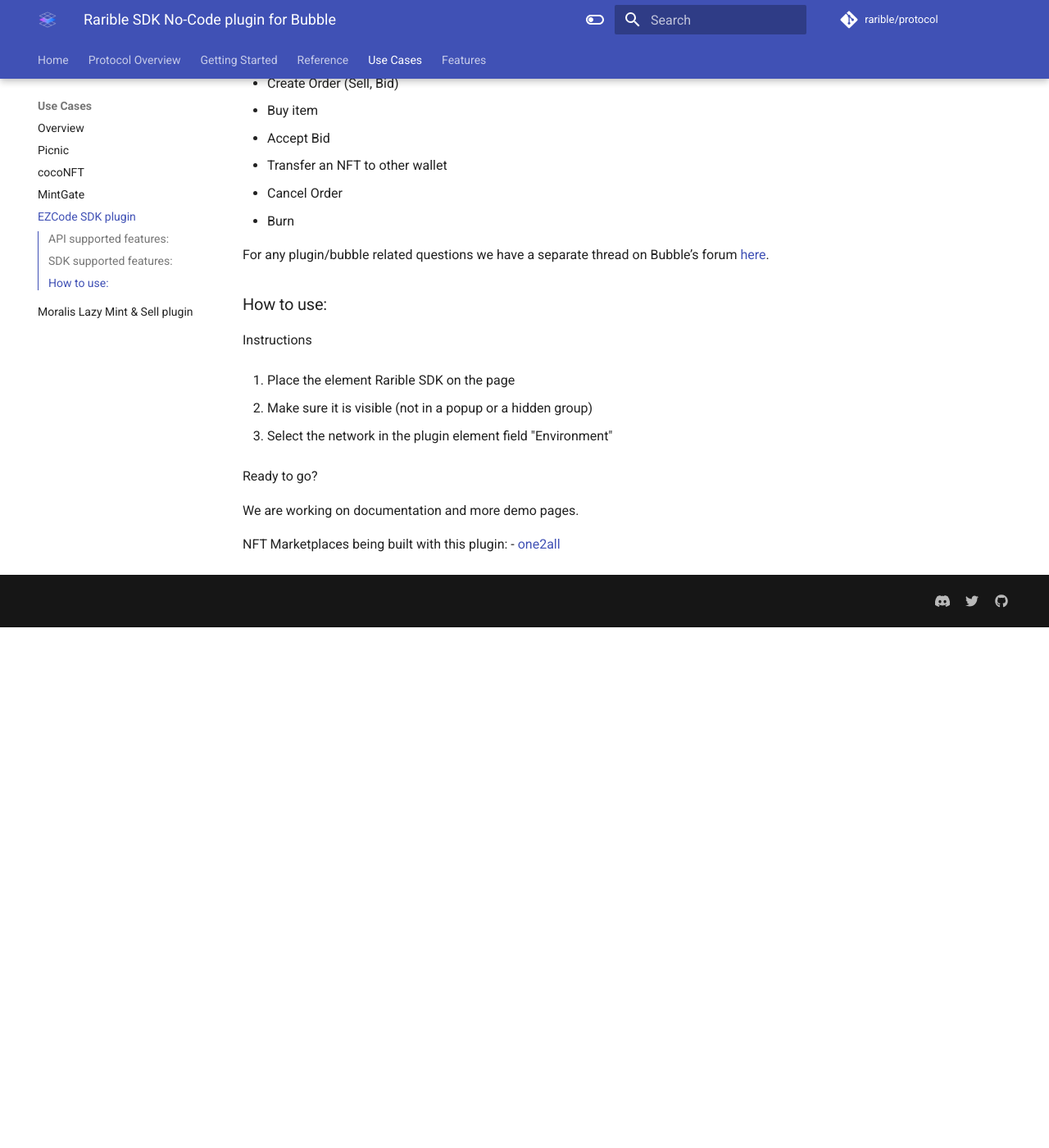
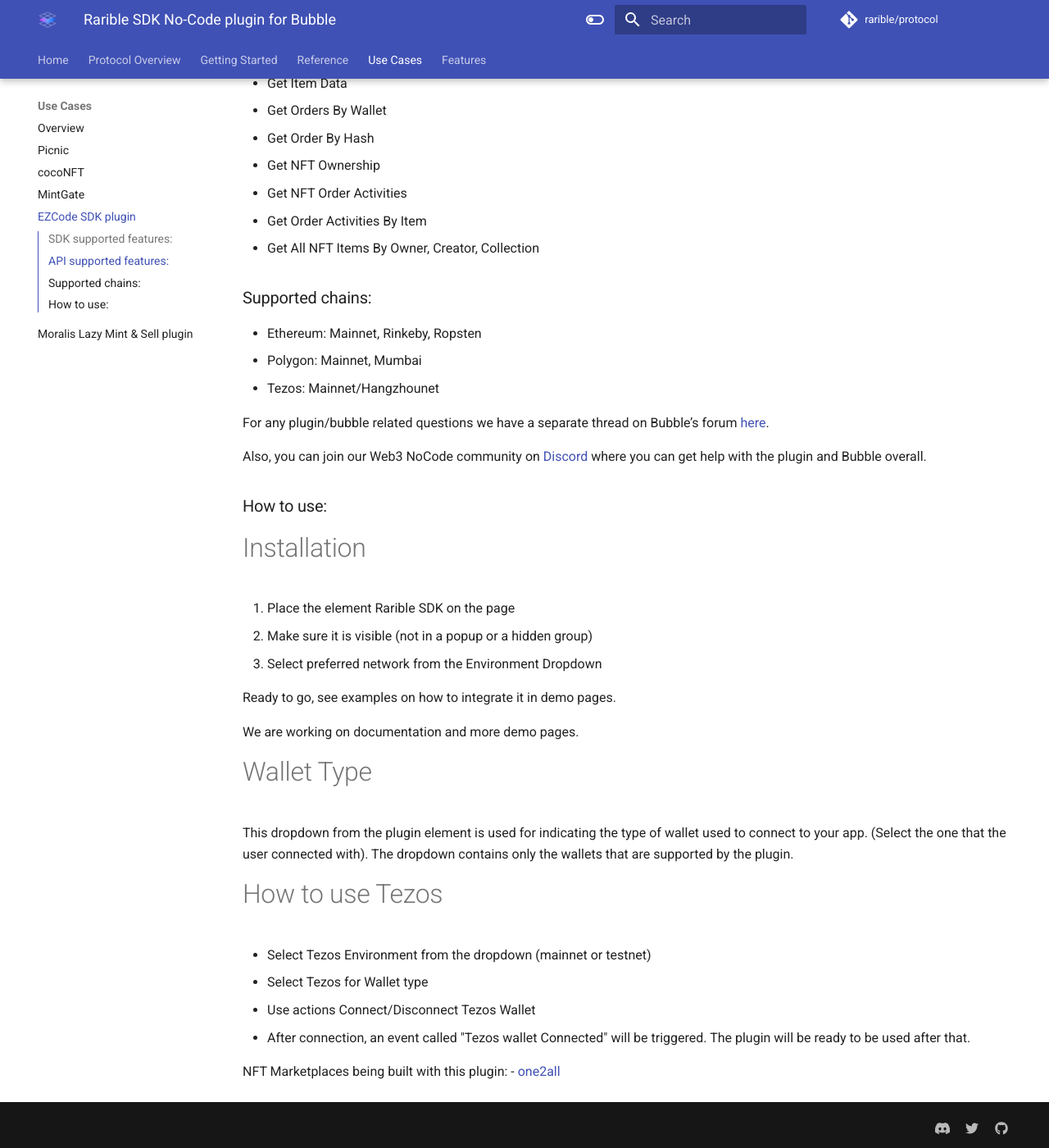
Before and after one commit to rarible/protocol, an MkDocs documentation site: the page built from docs/use-cases/bubblesdk.md, in a window 1280 px wide and 1400 px high, scrolled down 1050 px. Shown: the whole window at 82% size. Built offline with MkDocs 1.6.1 and Material for MkDocs 9.7.7, drawn with Linux system fonts in a browser that asks for light colours; comment, search, counter and statistics services are not loaded; before the commit the page ends 1815 px from its top, so only the background shows below that; some of the changed text lies outside the part shown.

Commit message:
nocode plugin - description update

```diff
--- a/docs/use-cases/bubblesdk.md
+++ b/docs/use-cases/bubblesdk.md
@@ -16,20 +16,9 @@
 
 [Link to documentation](https://rarible.docs.ezcodeplugins.com)
 
-[Examples on using the plugin](https://rarible-demo.bubbleapps.io/version-test)
+[Demo page with available features](https://rarible-demo.bubbleapps.io/version-test)
 
 `All examples are open source, you can see how it works from the inside.`
-
-### API supported features:
-
-- Get Item Metadata
-- Get Item Data
-- Get Orders By Wallet
-- Get Order By Hash
-- Get NFT Ownership
-- Get NFT Order Activities
-- Get Order Activities By Item
-- Get All NFT Items By Owner, Creator, Collection
 
 ###  SDK supported features:
 
@@ -44,22 +33,50 @@
 - Transfer an NFT to other wallet
 - Cancel Order
 - Burn
+- Create Collection
+
+### API supported features:
+
+- Get Item Metadata
+- Get Item Data
+- Get Orders By Wallet
+- Get Order By Hash
+- Get NFT Ownership
+- Get NFT Order Activities
+- Get Order Activities By Item
+- Get All NFT Items By Owner, Creator, Collection
+
+
+### Supported chains:
+ - Ethereum: Mainnet, Rinkeby, Ropsten
+ - Polygon: Mainnet,  Mumbai
+ - Tezos: Mainnet/Hangzhounet
 
 For any plugin/bubble related questions we have a separate thread on Bubble’s forum [here](https://forum.bubble.io/t/free-plugin-rarible-sdk-nft-marketplace-by-ezcode/172519).
 
+Also, you can join our Web3 NoCode community on [Discord](https://discord.gg/GHSTa8H8Cb) where you can get help with the plugin and Bubble overall.
+
+
 ### How to use:
 
-Instructions
+# Installation
+1. Place the element Rarible SDK on the page
+2. Make sure it is visible (not in a popup or a hidden group)
+3. Select preferred network from the Environment Dropdown
 
-1. Place the element Rarible SDK on the page
-
-2. Make sure it is visible (not in a popup or a hidden group)
-
-3. Select the network in the plugin element field "Environment"
-
-Ready to go?
+Ready to go, see examples on how to integrate it in demo pages.
 
 We are working on documentation and more demo pages.
 
+# Wallet Type
+This dropdown from the plugin element is used for indicating the type of wallet used to connect to your app. (Select the one that the user connected with).
+The dropdown contains only the wallets that are supported by the plugin.
+
+# How to use Tezos
+- Select Tezos Environment from the dropdown (mainnet or testnet)
+- Select Tezos for Wallet type
+- Use actions Connect/Disconnect Tezos Wallet
+- After connection, an event called "Tezos wallet Connected" will be triggered. The plugin will be ready to be used after that.
+
 NFT Marketplaces being built with this plugin:
 - [one2all](https://one2all.io/)
```
Also changed, not shown: other parts of docs/use-cases/bubblesdk.md (+1 -1 lines).
